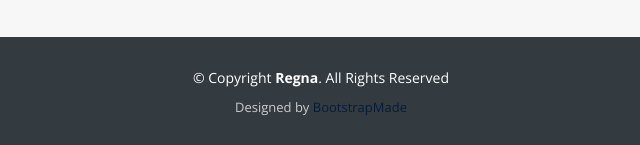
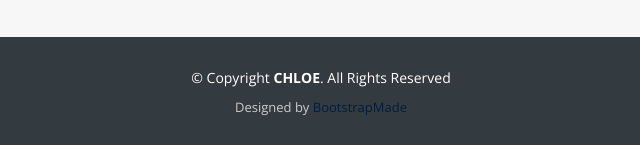
Before and after one commit to lukas-mingyu-kim/chloe, a plain HTML site: page index.html in a window 1280 px wide. Shown: the part 2887-3032 px from the top of the page, 319-959 px from the left. Drawn offline with nearby package versions, Linux system fonts and the light colour scheme.

Commit message:
copyright updated

```diff
--- a/index.html
+++ b/index.html
@@ -223,7 +223,7 @@
 
     <div class="container">
       <div class="copyright">
-        &copy; Copyright <strong>Regna</strong>. All Rights Reserved
+        &copy; Copyright <strong>CHLOE</strong>. All Rights Reserved
       </div>
       <div class="credits">
         <!--
```
